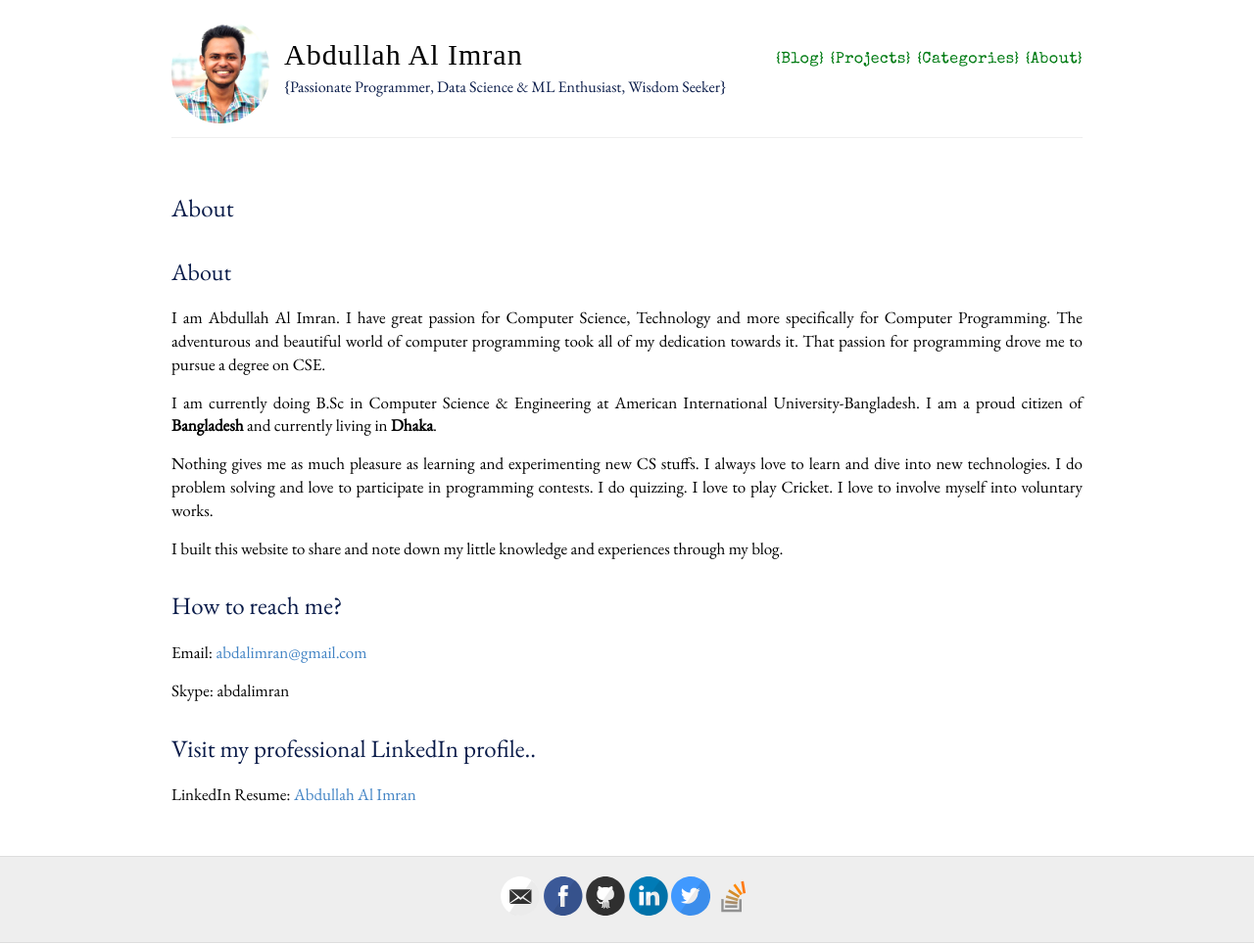
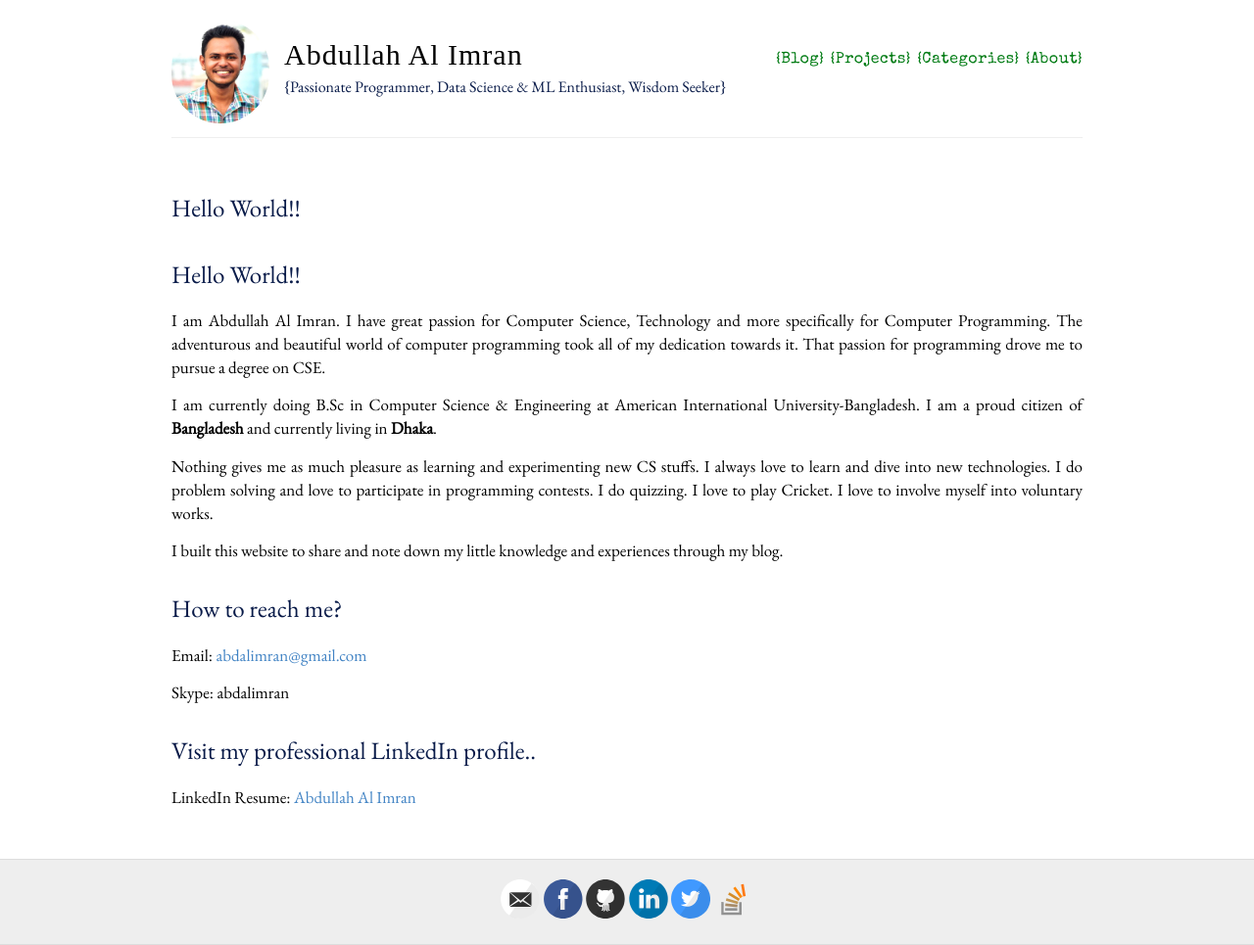
Before and after one commit to abdalimran/abdalimran.github.io, a Jekyll site: the page built from about.md, in a window 1280 px wide. Shown: the whole page at 98% size. Built offline with Jekyll 4.4.1, drawn with Linux system fonts in a browser that asks for light colours; some web fonts are replaced; our own code applies the rules of GitHub Pages for plain Markdown files.

Commit message:
Update about.md

```diff
--- a/about.md
+++ b/about.md
@@ -1,9 +1,10 @@
 ---
 layout: page
+title:
 permalink: /about/
 ---
 
-## About
+# Hello World!!
 I am Abdullah Al Imran. I have great passion for Computer Science, Technology and more specifically for Computer Programming. The adventurous and beautiful world of computer programming took all of my dedication towards it. That passion for programming drove me to pursue a degree on CSE.
 
 I am currently doing B.Sc in Computer Science & Engineering at American International University-Bangladesh. I am a proud citizen of **Bangladesh** and currently living in **Dhaka**.
```
